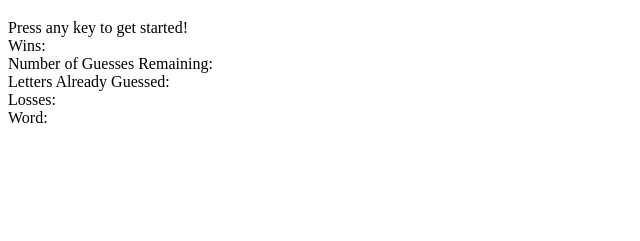
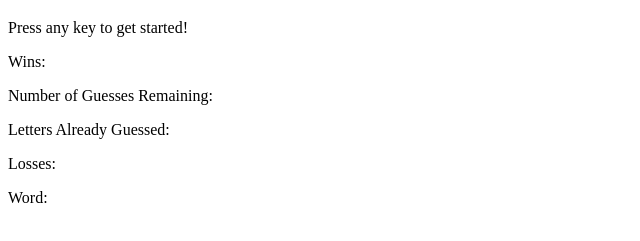
Before and after one commit to davidmbedford/Word-Guess-Game, a plain HTML site: page index.html in a window 1280 px wide. Shown: the part 61-302 px from the top of the page, without its empty margins (0-640 px from the left). Drawn offline with Linux system fonts and the light colour scheme.

Commit message:
Mar 7: first commit, 12:03a

```diff
--- a/index.html
+++ b/index.html
@@ -14,18 +14,17 @@
   Hangman: Nintendo edition
 </h1>
 
-<p>
-    Press any key to get started!<br>
+  <p>Press any key to get started!</p>
 
-    Wins: <br>
+  <p> Wins: </p>
 
-    Number of Guesses Remaining: <br>
+  <p>Number of Guesses Remaining: </p>
 
-    Letters Already Guessed: <br>
+  <p>Letters Already Guessed: </p>
 
-    Losses: <br>
+  <p>Losses: </p>
 
-    Word: <br>
+  <p>Word: </p>
 
 </body>
 </html>
```
Also changed, not shown: assets/javascript/game.js (+5 -3 lines).
